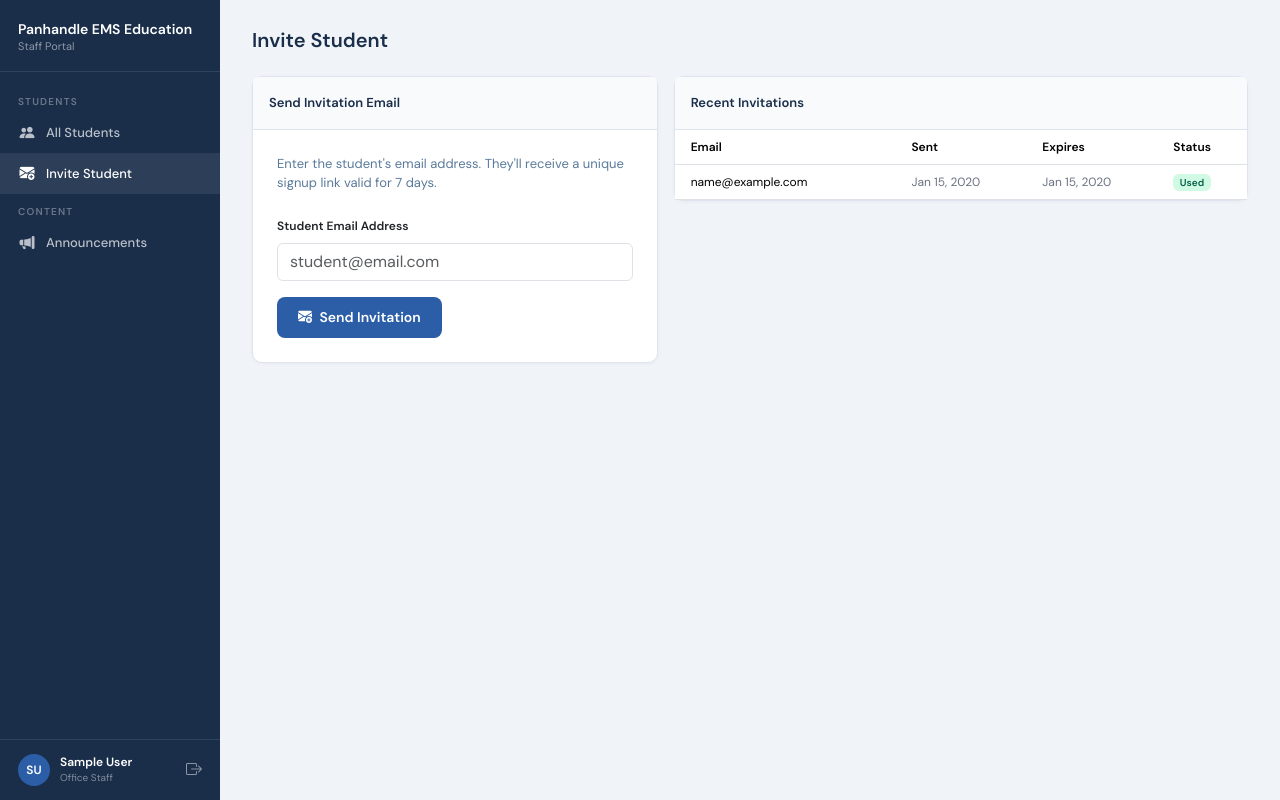
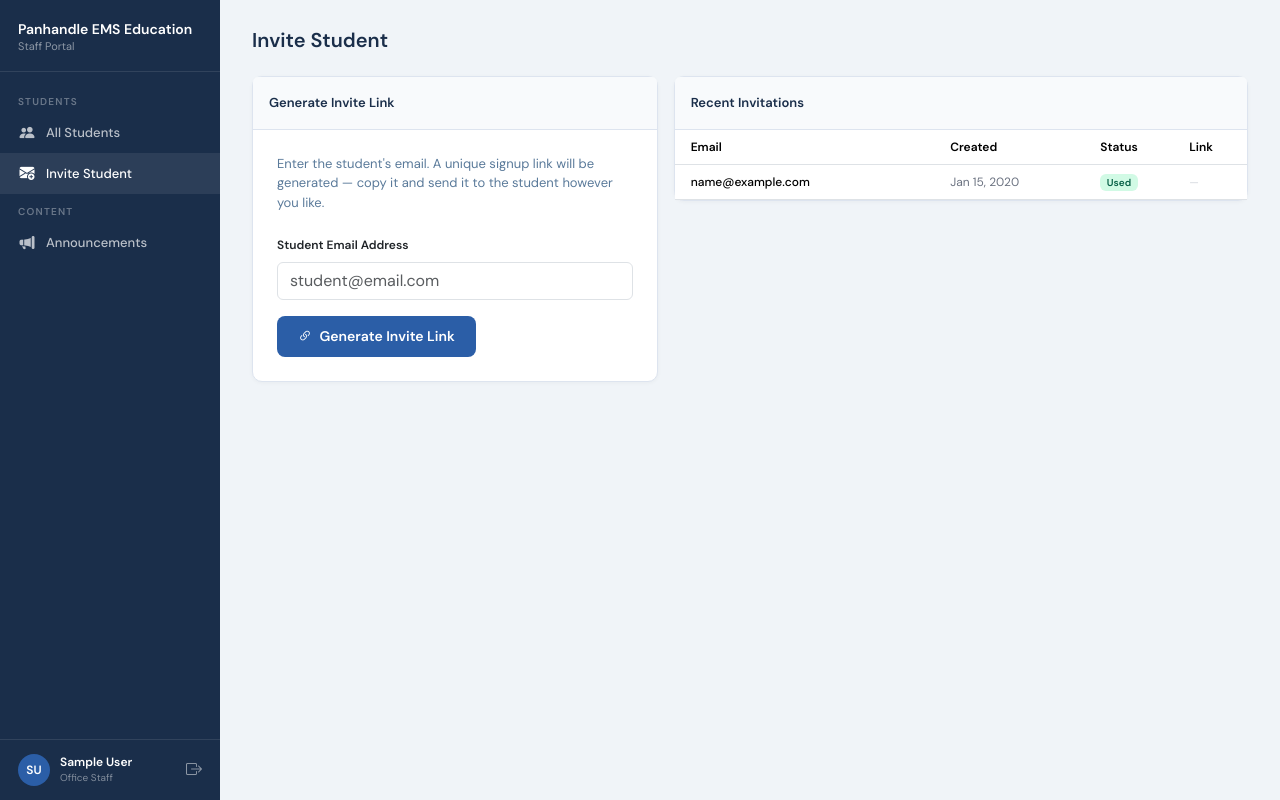
Before and after one commit to AndSnodFRBA/PEMSE, a Django app: page /staff/invite/ in a window 1280 px wide. Run offline with Django 4.2, Linux system fonts and the light colour scheme; a user stored in the database is signed in; tables that the repository leaves empty hold one stand-in row (values such as "Sample post").

Commit message:
Remove email from invitation flow — show link on screen instead
Invitation now generates a link and displays it immediately on screen
with a copy button. No email is sent. Pending invitations in the table
also show a copy button to retrieve the link at any time.

EMAIL_BACKEND set to console; anymail removed from INSTALLED_APPS.

Co-Authored-By: Claude Sonnet 4.6 <noreply@anthropic.com>

```diff
--- a/staff/views.py
+++ b/staff/views.py
@@ -1,9 +1,7 @@
 import io
 
-from django.conf import settings
 from django.contrib import messages
 from django.contrib.auth import authenticate, login, logout
-from django.core.mail import send_mail
 from django.http import HttpResponse
 from django.shortcuts import get_object_or_404, redirect, render
 from django.utils import timezone
@@ -131,26 +129,6 @@ def invite_student(request):
         email       = form.cleaned_data['email']
         inv         = StudentInvitation.objects.create(email=email, created_by=request.user)
         invite_link = request.build_absolute_uri(f'/register/invite/{inv.token}/')
-
-        try:
-            send_mail(
-                subject='You\'re invited to enroll at Panhandle EMS Education',
-                message=(
-                    f'Hello,\n\n'
-                    f'You have been invited to create an account at the PEMSE Student Portal.\n\n'
-                    f'Click the link below to register (link expires in 7 days):\n{invite_link}\n\n'
-                    f'If you were not expecting this invitation, you can ignore this email.\n\n'
-                    f'— Panhandle EMS Education\n'
-                    f'  309 E 27th St, Scottsbluff NE | 308.631.2424'
-                ),
-                from_email=settings.DEFAULT_FROM_EMAIL,
-                recipient_list=[email],
-                fail_silently=False,
-            )
-            messages.success(request, f'Invitation email sent to {email}.')
-        except Exception:
-            messages.warning(request, 'Email could not be sent — copy the link below and share it manually.')
-
         form        = InvitationForm()
         invitations = StudentInvitation.objects.select_related('created_by').order_by('-created_at')[:20]
 
--- a/templates/staff/invite.html
+++ b/templates/staff/invite.html
@@ -10,11 +10,11 @@
   <div class="col-lg-5">
     <div class="card mb-3">
       <div class="card-header py-3" style="background:#f8fafc;border-bottom:1px solid #dde4ef;font-weight:600;color:#1a2e4a;font-size:13px;">
-        Send Invitation Email
+        Generate Invite Link
       </div>
       <div class="card-body p-4">
         <p style="font-size:13px;color:#5a7a9a;margin-bottom:20px;">
-          Enter the student's email address. They'll receive a unique signup link valid for 7 days.
+          Enter the student's email. A unique signup link will be generated — copy it and send it to the student however you like.
         </p>
         <form method="post">
           {% csrf_token %}
@@ -26,20 +26,18 @@
             {% endif %}
           </div>
           <button type="submit" class="btn btn-sm" style="background:#2B5EA7;color:#fff;border-radius:8px;padding:9px 20px;font-weight:600;">
-            <i class="bi bi-envelope-plus-fill me-1"></i> Send Invitation
+            <i class="bi bi-link-45deg me-1"></i> Generate Invite Link
           </button>
         </form>
 
         {% if invite_link %}
-        <div class="mt-4 p-3" style="background:#f0f7ff;border:1px solid #bfdbfe;border-radius:8px;">
-          <div style="font-size:11px;font-weight:700;text-transform:uppercase;letter-spacing:1px;color:#1e40af;margin-bottom:6px;">
-            <i class="bi bi-link-45deg me-1"></i> Invite Link — Copy &amp; share manually if email failed
+        <div class="mt-4 p-3" style="background:#f0fdf4;border:2px solid #86efac;border-radius:8px;">
+          <div style="font-size:12px;font-weight:700;color:#15803d;margin-bottom:8px;">
+            <i class="bi bi-check-circle-fill me-1"></i> Invite link created — copy and send to student
           </div>
-          <div style="word-break:break-all;font-size:12px;font-family:monospace;color:#1e3a8a;background:#fff;border:1px solid #bfdbfe;border-radius:6px;padding:8px 10px;">
-            {{ invite_link }}
-          </div>
-          <button onclick="navigator.clipboard.writeText('{{ invite_link }}')"
-                  class="btn btn-sm mt-2" style="font-size:11px;border:1px solid #93c5fd;color:#1e40af;border-radius:6px;">
+          <div id="invite-link-box" style="word-break:break-all;font-size:12px;font-family:monospace;color:#166534;background:#fff;border:1px solid #86efac;border-radius:6px;padding:10px 12px;line-height:1.6;">{{ invite_link }}</div>
+          <button onclick="navigator.clipboard.writeText(document.getElementById('invite-link-box').innerText);this.innerHTML='<i class=\'bi bi-check-lg me-1\'></i> Copied!';"
+                  class="btn btn-sm mt-2" style="font-size:12px;background:#15803d;color:#fff;border-radius:6px;border:none;padding:6px 14px;">
             <i class="bi bi-clipboard me-1"></i> Copy link
           </button>
         </div>
@@ -60,17 +58,16 @@
           <thead style="background:#f8fafc;">
             <tr>
               <th class="ps-3 py-2">Email</th>
-              <th class="py-2">Sent</th>
-              <th class="py-2">Expires</th>
+              <th class="py-2">Created</th>
               <th class="py-2">Status</th>
+              <th class="py-2">Link</th>
             </tr>
           </thead>
           <tbody>
             {% for inv in invitations %}
             <tr>
-              <td class="ps-3 py-2">{{ inv.email }}</td>
+              <td class="ps-3 py-2" style="font-weight:500;">{{ inv.email }}</td>
               <td class="py-2" style="color:#6b7280;">{{ inv.created_at|date:"M j, Y" }}</td>
-              <td class="py-2" style="color:#6b7280;">{{ inv.expires_at|date:"M j, Y" }}</td>
               <td class="py-2">
                 {% if inv.used %}
                   <span class="badge" style="background:#d1fae5;color:#065f46;font-size:10px;">Used</span>
@@ -80,12 +77,24 @@
                   <span class="badge" style="background:#fef9c3;color:#92600a;font-size:10px;">Pending</span>
                 {% endif %}
               </td>
+              <td class="py-2 pe-3">
+                {% if not inv.used and not inv.is_expired %}
+                  {% with link="/register/invite/"|add:inv.token|stringformat:"s"|add:"/" %}
+                  <button onclick="navigator.clipboard.writeText(window.location.origin + '{{ link }}');this.innerHTML='Copied!';"
+                          class="btn btn-sm" style="font-size:11px;border:1px solid #93c5fd;color:#1e40af;border-radius:5px;padding:2px 8px;">
+                    <i class="bi bi-clipboard me-1"></i>Copy
+                  </button>
+                  {% endwith %}
+                {% else %}
+                  <span style="color:#d1d5db;font-size:11px;">—</span>
+                {% endif %}
+              </td>
             </tr>
             {% endfor %}
           </tbody>
         </table>
         {% else %}
-          <div class="p-4" style="color:#9ca3af;font-size:13px;">No invitations sent yet.</div>
+          <div class="p-4" style="color:#9ca3af;font-size:13px;">No invitations yet.</div>
         {% endif %}
       </div>
     </div>
```
Also changed, not shown: pemse/settings.py (+1 -7 lines).
